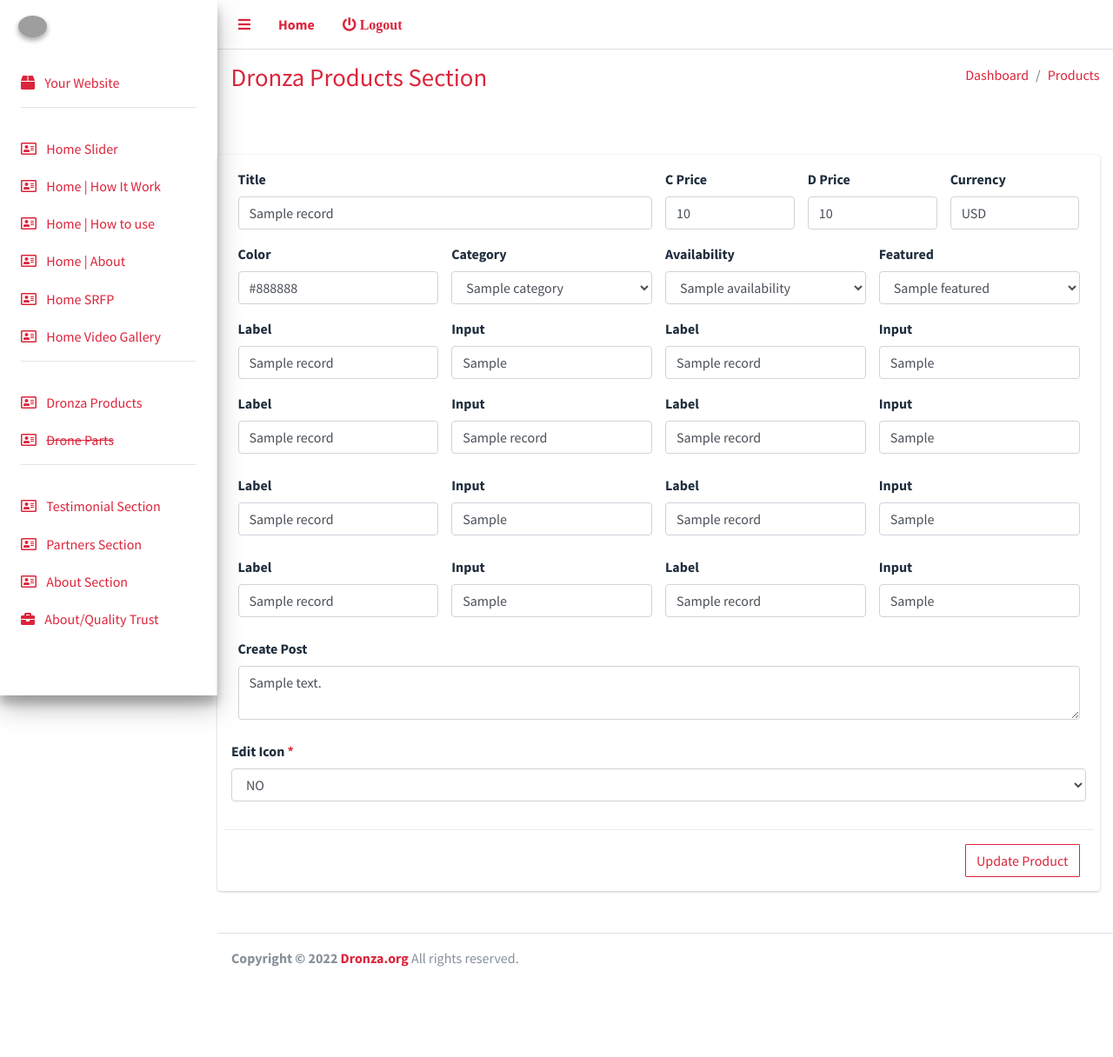
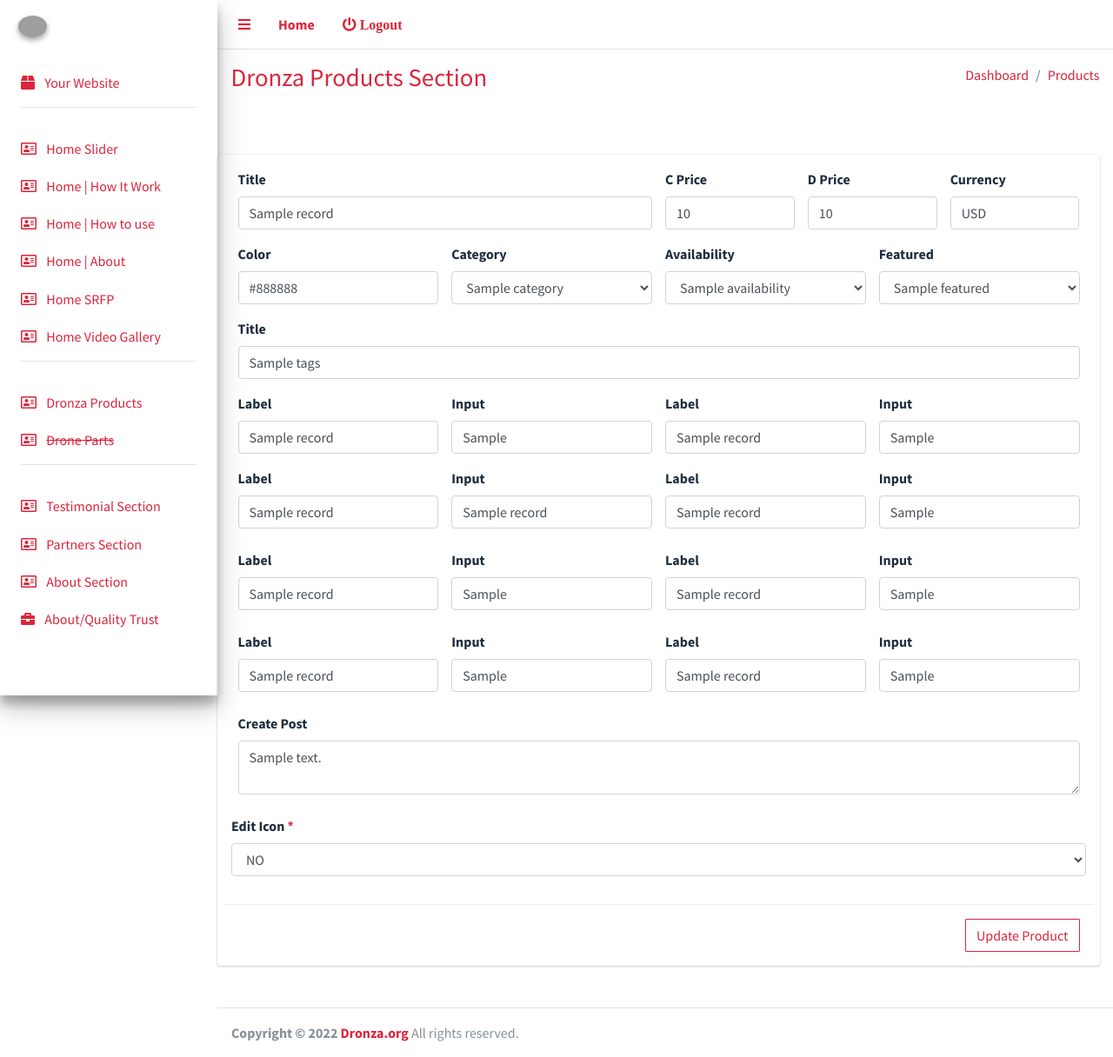
Before and after one commit to Sohaib-Aslamm/dronza, a Django app: template dronzaPanel/templates/Update/updateDroneProducts.html in a window 1280 px wide. Shown: the whole page at 87% size. Before the commit the page ends 1112 px from the top, so only its background shows below. Run offline with Django 3.2, Linux system fonts and the light colour scheme; the template is opened without the code that fills it: most values are stand-ins (such as "Sample title", 1, 10 or a date in 2020); some libraries are stand-ins or nearby versions; grey boxes are pictures that could not be loaded.

Commit message:
tags added and top products to blog added

```diff
--- a/dronzaPanel/models.py
+++ b/dronzaPanel/models.py
@@ -140,6 +140,7 @@ class Products(models.Model):
     color = models.CharField(max_length=100, default="")
     featured = models.CharField(max_length=100, default="")
     category = models.CharField(max_length=100, default="")
+    tags = models.TextField(default="")
     label1 = models.CharField(max_length=100, default="")
     label2 = models.CharField(max_length=100, default="")
     label3 = models.CharField(max_length=100, default="")
--- a/dronzaPanel/templates/Update/updateDroneProducts.html
+++ b/dronzaPanel/templates/Update/updateDroneProducts.html
@@ -42,26 +42,26 @@
                         <div class="row mb-3">
                             <div class="col-6">
                                 <label>Title</label>
-                                <input type="text" name="name" class="form-control" placeholder="enter title" value="{{ Record.name }}">
+                                <input type="text" name="name" class="form-control"  value="{{ Record.name }}">
                             </div>
                             <div class="col-2">
                                 <label>C Price</label>
-                                <input type="text" name="cPrice" class="form-control" placeholder="Current price" value="{{ Record.cPrice }}">
+                                <input type="text" name="cPrice" class="form-control"  value="{{ Record.cPrice }}">
                             </div>
                             <div class="col-2">
                                 <label>D Price</label>
-                                <input type="text" name="price" class="form-control" placeholder="Discounted price" value="{{ Record.price }}">
+                                <input type="text" name="price" class="form-control"  value="{{ Record.price }}">
                             </div>
                             <div class="col-2">
                                 <label>Currency</label>
-                                <input type="text" name="currency" class="form-control" placeholder="$USD, PKR" value="{{ Record.currency }}">
+                                <input type="text" name="currency" class="form-control"  value="{{ Record.currency }}">
                             </div>
                         </div>
 
                         <div class="row mb-3">
                             <div class="col-3">
                                 <label>Color</label>
-                                <input type="text" name="color" class="form-control" placeholder="Blue, White, Grey, Red" value="{{ Record.color }}">
+                                <input type="text" name="color" class="form-control"  value="{{ Record.color }}">
                             </div>
                             <div class="col-3">
                                 <label>Category</label>
@@ -102,24 +102,31 @@
 
                         </div>
 
+                         <div class="row mb-3">
+                            <div class="col-12">
+                                <label>Title</label>
+                                <input type="text" name="tags" class="form-control" value="{{ Record.tags }}">
+                            </div>
+                        </div>
+
 
                         <div class="row mb-3">
                             <div class="col-3">
                                 <label>Label</label>
-                                <input type="text" name="label1" class="form-control" placeholder="label" value="{{ Record.label1 }}">
+                                <input type="text" name="label1" class="form-control"  value="{{ Record.label1 }}">
                             </div>
                             <div class="col-3">
                                 <label>Input</label>
-                                <input type="text" name="input1" class="form-control" placeholder="input" value="{{ Record.input1 }}">
+                                <input type="text" name="input1" class="form-control"  value="{{ Record.input1 }}">
                             </div>
 
                             <div class="col-3">
                                 <label>Label</label>
-                                <input type="text" name="label2" class="form-control" placeholder="label" value="{{ Record.label2 }}">
+                                <input type="text" name="label2" class="form-control"  value="{{ Record.label2 }}">
                             </div>
                             <div class="col-3">
                                 <label>Input</label>
-                                <input type="text" name="input2" class="form-control" placeholder="input" value="{{ Record.input2 }}">
+                                <input type="text" name="input2" class="form-control"  value="{{ Record.input2 }}">
                             </div>
 
 
@@ -129,20 +136,20 @@
                         <div class="row mb-4">
                             <div class="col-3">
                                 <label>Label</label>
-                                <input type="text" name="label3" class="form-control" placeholder="label" value="{{ Record.label3 }}">
+                                <input type="text" name="label3" class="form-control"  value="{{ Record.label3 }}">
                             </div>
                             <div class="col-3">
                                 <label>Input</label>
-                                <input type="text" name="label3" class="form-control" placeholder="input" value="{{ Record.label3 }}">
+                                <input type="text" name="label3" class="form-control"  value="{{ Record.label3 }}">
                             </div>
 
                             <div class="col-3">
                                 <label>Label</label>
-                                <input type="text" name="label4" class="form-control" placeholder="label" value="{{ Record.label4 }}">
+                                <input type="text" name="label4" class="form-control"  value="{{ Record.label4 }}">
                             </div>
                             <div class="col-3">
                                 <label>Input</label>
-                                <input type="text" name="input4" class="form-control" placeholder="input" value="{{ Record.input4 }}">
+                                <input type="text" name="input4" class="form-control"  value="{{ Record.input4 }}">
                             </div>
 
                         </div>
@@ -150,20 +157,20 @@
                         <div class="row mb-4">
                             <div class="col-3">
                                 <label>Label</label>
-                                <input type="text" name="label5" class="form-control" placeholder="label" value="{{ Record.label5 }}">
+                                <input type="text" name="label5" class="form-control"  value="{{ Record.label5 }}">
                             </div>
                             <div class="col-3">
                                 <label>Input</label>
-                                <input type="text" name="input5" class="form-control" placeholder="input" value="{{ Record.input5 }}">
+                                <input type="text" name="input5" class="form-control"  value="{{ Record.input5 }}">
                             </div>
 
                             <div class="col-3">
                                 <label>Label</label>
-                                <input type="text" name="label6" class="form-control" placeholder="label" value="{{ Record.label6 }}">
+                                <input type="text" name="label6" class="form-control"  value="{{ Record.label6 }}">
                             </div>
                             <div class="col-3">
                                 <label>Input</label>
-                                <input type="text" name="input6" class="form-control" placeholder="input" value="{{ Record.input6 }}">
+                                <input type="text" name="input6" class="form-control"  value="{{ Record.input6 }}">
                             </div>
 
                         </div>
@@ -171,20 +178,20 @@
                         <div class="row mb-4">
                             <div class="col-3">
                                 <label>Label</label>
-                                <input type="text" name="label7" class="form-control" placeholder="label" value="{{ Record.label7 }}">
+                                <input type="text" name="label7" class="form-control"  value="{{ Record.label7 }}">
                             </div>
                             <div class="col-3">
                                 <label>Input</label>
-                                <input type="text" name="input7" class="form-control" placeholder="input" value="{{ Record.input7 }}">
+                                <input type="text" name="input7" class="form-control"  value="{{ Record.input7 }}">
                             </div>
 
                             <div class="col-3">
                                 <label>Label</label>
-                                <input type="text" name="label8" class="form-control" placeholder="label" value="{{ Record.label8 }}">
+                                <input type="text" name="label8" class="form-control"  value="{{ Record.label8 }}">
                             </div>
                             <div class="col-3">
                                 <label>Input</label>
-                                <input type="text" name="input8" class="form-control" placeholder="input" value="{{ Record.input8 }}">
+                                <input type="text" name="input8" class="form-control"  value="{{ Record.input8 }}">
                             </div>
 
                         </div>
--- a/dronzaPanel/templates/adminDroneProducts.html
+++ b/dronzaPanel/templates/adminDroneProducts.html
@@ -146,6 +146,12 @@
 
                         </div>
 
+                        <div class="row mb-3">
+                            <div class="col-12">
+                                <label>Tags</label>
+                                <input type="text" name="tags" class="form-control" placeholder="enter tags">
+                            </div>
+                        </div>
 
                             <div class="row mb-3">
                                 <div class="col-3">
--- a/dronzaPanel/views.py
+++ b/dronzaPanel/views.py
@@ -177,6 +177,7 @@ def adminDroneProducts(request):
         CTR = request.POST.get('category')
         FTRD = request.POST.get('featured')
         CLR = request.POST.get('color')
+        TGS = request.POST.get('tags')
         lbl1 = request.POST.get('label1')
         input1 = request.POST.get('input1')
         lbl2 = request.POST.get('label2')
@@ -197,7 +198,7 @@ def adminDroneProducts(request):
         images = request.FILES.getlist('images')
         description = request.POST.get('editor1')
         reg = Products(name=TIT, cPrice=CPR, price=DPR, currency=CRNCY, availability=AVLBTY, color=CLR,
-                       category=CTR, featured=FTRD, description=description, label1=lbl1, label2=lbl2,
+                       category=CTR, featured=FTRD, description=description, label1=lbl1, label2=lbl2, tags=TGS,
                        label3=lbl3, label4=lbl4, label5=lbl5, label6=lbl6, label7=lbl7, label8=lbl8, input1=input1,
                        input2=input2, input3=input3, input4=input4, input5=input5, input6=input6, input7=input7,
                        input8=input8, image=ICON)
@@ -837,6 +838,7 @@ def Update(request, id, type):
            UpdateRecord.color = request.POST.get('color')
            UpdateRecord.featured = request.POST.get('featured')
            UpdateRecord.category = request.POST.get('category')
+           UpdateRecord.tags = request.POST.get('tags')
            UpdateRecord.label1 = request.POST.get('label1')
            UpdateRecord.label2 = request.POST.get('label2')
            UpdateRecord.label3 = request.POST.get('label3')
--- a/home/templates/dronzaShop.html
+++ b/home/templates/dronzaShop.html
@@ -75,7 +75,7 @@
                                         <div class="wt-box wt-product-box   overflow-hide">
                                             <div class="wt-thum-bx wt-img-overlay1">
 
-                                                <img src="{{ PDCT.image.url }}" alt="">
+                                                <img src="{{ PDCT.image.url }}" alt="{{ PDCT.tags }}">
                                                 <div class="overlay-bx">
                                                     <div class="overlay-icon">
                                                         <a href="/cart/add/{{ PDCT.id }}">
@@ -188,7 +188,7 @@
                             <div class="item">
                                 <div class="wt-box wt-product-box   overflow-hide">
                                     <div class="wt-thum-bx wt-img-overlay1">
-                                        <img src="{{ FTP.image.url }}" alt="">
+                                        <img src="{{ FTP.image.url }}" alt="{{ FTP.tags }}">
                                         <div class="overlay-bx">
                                             <div class="overlay-icon">
                                                 <a href="/cart/add/{{ FTP.id }}">
--- a/home/templates/sellDrone.html
+++ b/home/templates/sellDrone.html
@@ -194,7 +194,7 @@
                             <div class="item">
                                 <div class="wt-box wt-product-box   overflow-hide">
                                     <div class="wt-thum-bx wt-img-overlay1">
-                                        <img src="{{ FTP.image.url }}" alt="">
+                                        <img src="{{ FTP.image.url }}" alt="{{ FTP.tags }}">
                                         <div class="overlay-bx">
                                             <div class="overlay-icon">
                                                 <a href="/cart/add/{{ FTP.id }}">
--- a/home/views.py
+++ b/home/views.py
@@ -252,9 +252,10 @@ def blog(request):
     totalPages = BLOGDATAFINAL.paginator.num_pages
     SMDT = SocialMedia.objects.all()
     Blog_RCPST = userBlog.objects.all().order_by('-sNo')[10:16]
+    Top_Products = Products.objects.filter(featured='Featured').order_by('-id')[:4]
     RCPST = userBlog.objects.all().order_by('-sNo')[:2]
     context = {'BLOGDATA': BLOGDATAFINAL, 'lastPage': totalPages, 'pageList': [n + 1 for n in range(totalPages)],
-               'RCPST': RCPST, 'SMDT': SMDT, 'Blog_RCPST': Blog_RCPST}
+               'RCPST': RCPST, 'SMDT': SMDT, 'Blog_RCPST': Blog_RCPST, 'Top_Products': Top_Products}
     return render(request, 'Blog.html', context)
 
 
```
Also changed, not shown: home/templates/Blog.html (+37 -0 lines), home/templates/postDetail.html (+36 -0 lines). Lines whose indentation alone changed are shown as unchanged.
